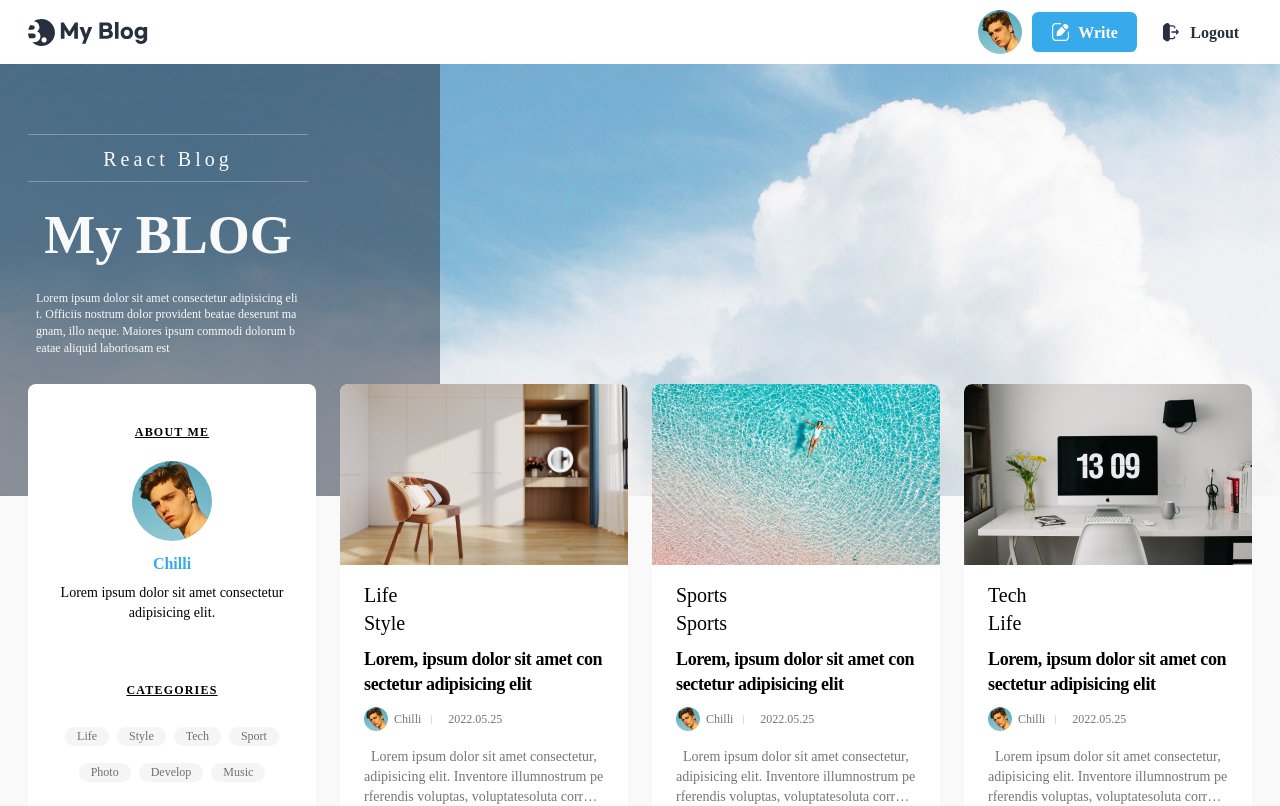
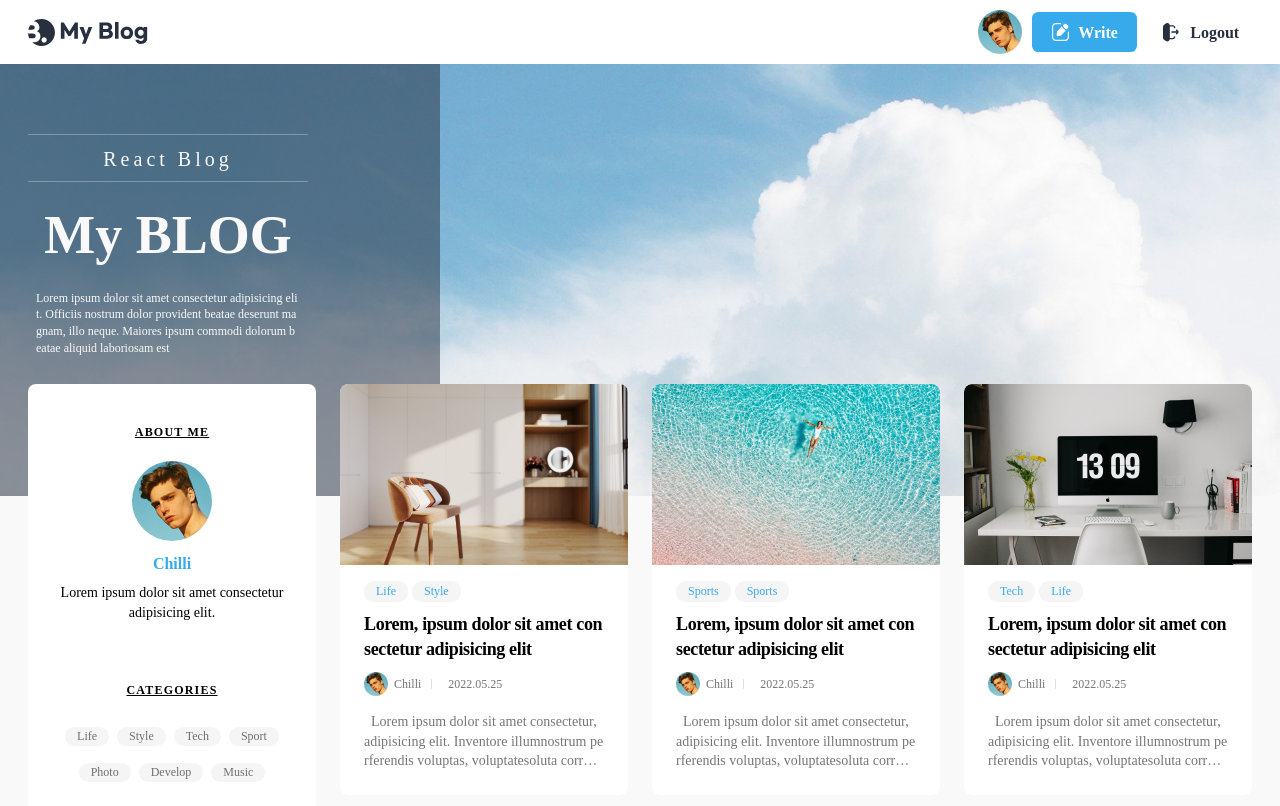
Before and after one commit to areumz/react-blog, a React (Create React App) app: page / in a window 1280 px wide. Shown: the top 806 px of the page. Built offline with nearby package versions, Linux system fonts and the light colour scheme; a web font is replaced by a local one.

Commit message:
add category style

```diff
--- a/src/components/Main/Post/Post.module.css
+++ b/src/components/Main/Post/Post.module.css
@@ -68,6 +68,20 @@
 	background: var(--border-color);
 }
 
+.category {
+    display: flex;
+    flex-wrap: wrap;
+    color: var(--main-color);
+}
+
+.category dd {
+    margin-right: 0.4rem;
+    padding: 0.2rem 1.2rem;
+    border-radius: calc(var(--border-radius) * 2);
+    background: var(--gray-background);
+    font-size: 1.2rem;
+}
+
 @media (max-width: 540px) {
 	.contentsWrap h3 {
 		height: auto;
```
